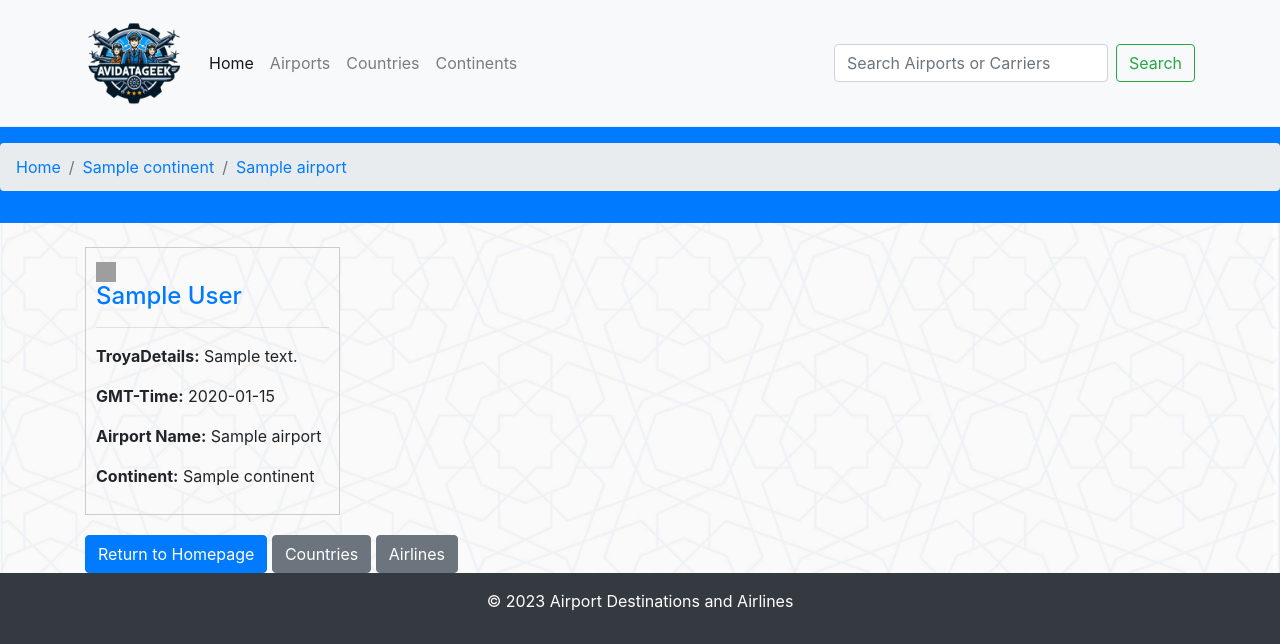
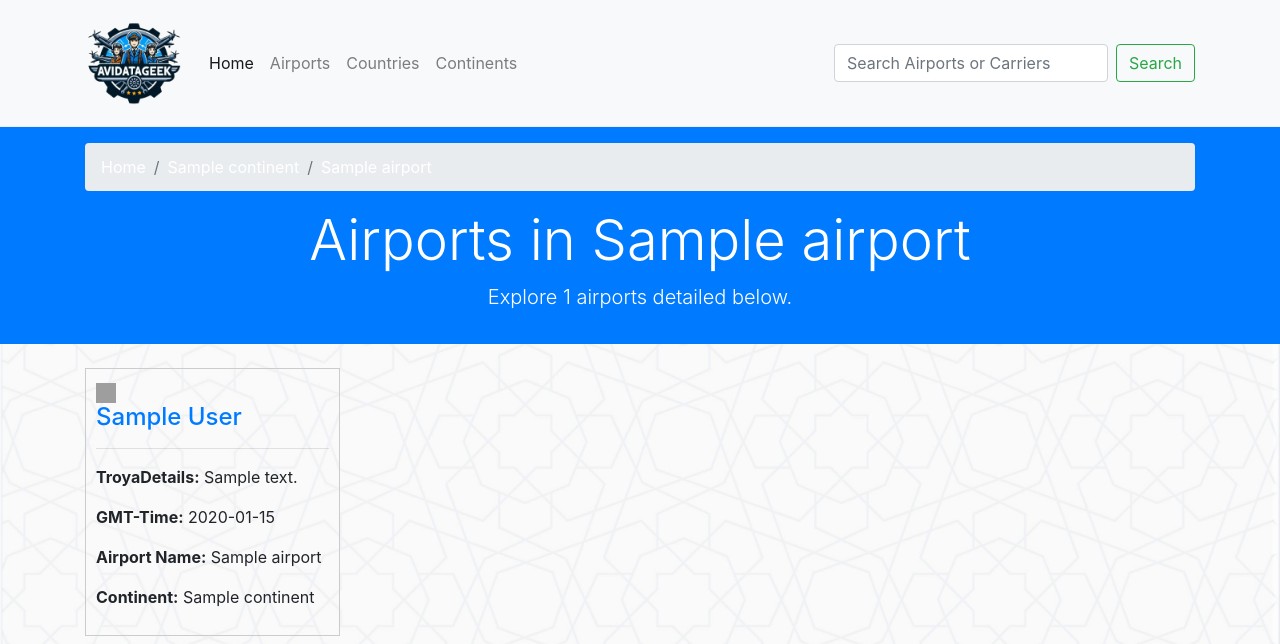
Before and after one commit to tolgakurtuluss/flsk, a Flask app: template templates/country.html in a window 1280 px wide. Shown: the top 644 px of the page. Run offline with Flask 3, Linux system fonts and the light colour scheme; the template is opened without the code that fills it: most values are stand-ins (such as "Sample title", 1, 10 or a date in 2020); parts of the project's set-up code (start-up, migrations or seed data) failed here and were passed over; some libraries are stand-ins or nearby versions; grey boxes are pictures that could not be loaded.

Commit message:
Update country.html

```diff
--- a/templates/country.html
+++ b/templates/country.html
@@ -56,15 +56,19 @@
         </div>
     </nav>
 
-    <!-- Header -->
-    <header class="bg-primary text-white text-center py-3">
-        <nav aria-label="breadcrumb">
-            <ol class="breadcrumb">
-                <li class="breadcrumb-item"><a href="/">Home</a></li>
-                <li class="breadcrumb-item"><a href="/continents/{{ cntairports[0].continent }}">{{ cntairports[0].continent }}</a></li>
-                <li class="breadcrumb-item"><a href="/countries/{{ cntairports[0].country_code }}">{{ cntairports[0].CountryName }}</a></li>
-            </ol>
-        </nav>
+    <!-- Header with Jumbotron -->
+    <header class="jumbotron jumbotron-fluid bg-primary text-white text-center py-3 mb-4">
+        <div class="container">
+            <nav aria-label="breadcrumb">
+                <ol class="breadcrumb">
+                    <li class="breadcrumb-item"><a href="/" class="text-white">Home</a></li>
+                    <li class="breadcrumb-item"><a href="/continents/{{ cntairports[0].continent }}" class="text-white">{{ cntairports[0].continent }}</a></li>
+                    <li class="breadcrumb-item"><a href="/countries/{{ cntairports[0].country_code }}" class="text-white">{{ cntairports[0].CountryName }}</a></li>
+                </ol>
+            </nav>
+            <h1 class="display-4">Airports in {{ cntairports[0].CountryName }}</h1>
+            <p class="lead">Explore {{ cntairports.__len__() }} airports detailed below. </p>
+        </div>
     </header>
 
     <main class="container mt-4">
```
